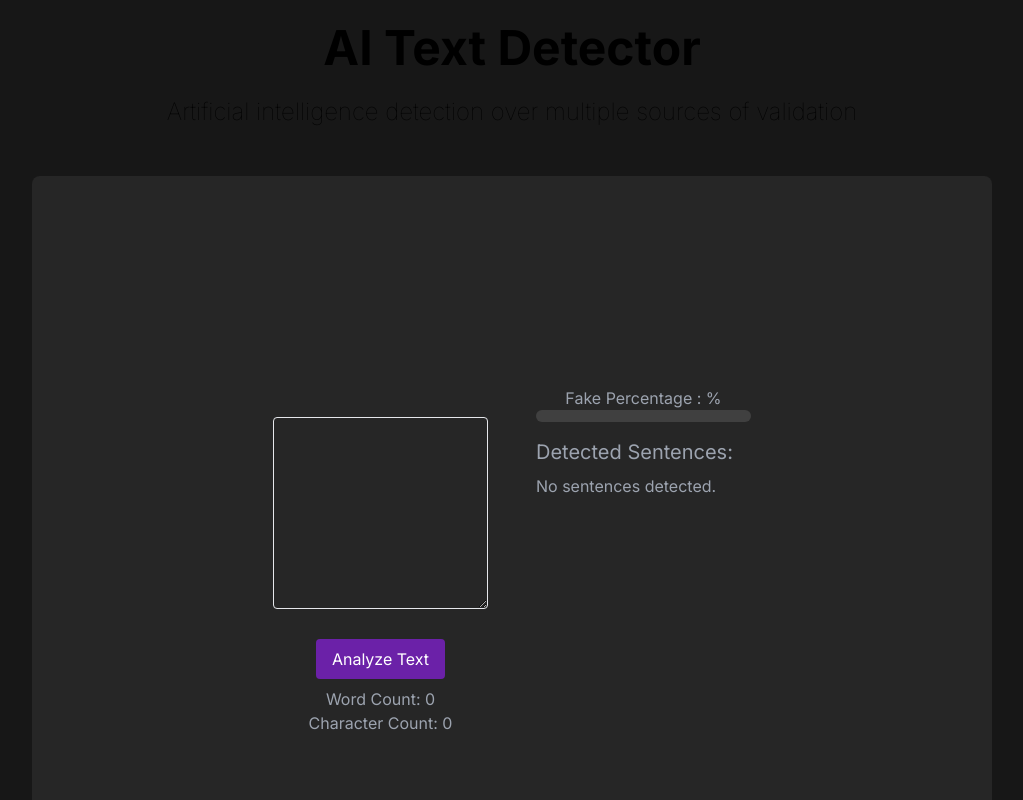
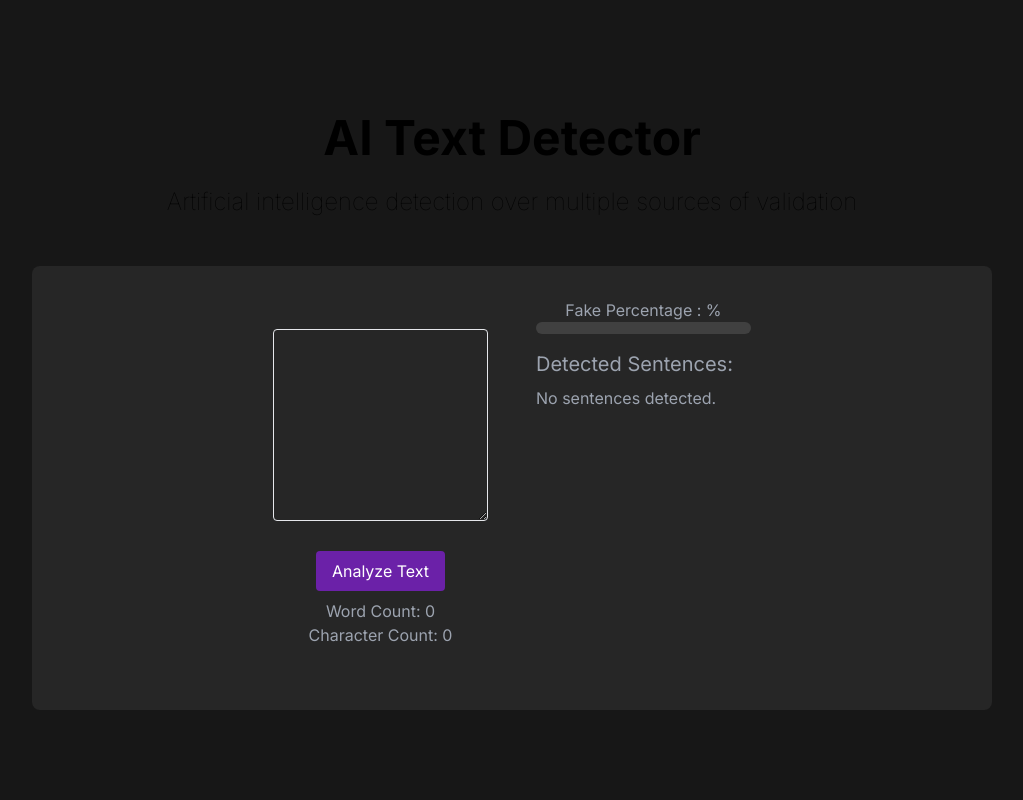
Before and after one commit to 0xw01f/GPT-Detector, a Next.js app: page / in a window 1280 px wide. Shown: the top 800 px of the page, without its empty margins (128-1151 px from the left). Built offline with nearby package versions, Linux system fonts and the light colour scheme.

Commit message:
hardcoded api key

```diff
--- a/app/globals.css
+++ b/app/globals.css
@@ -36,3 +36,24 @@ mark {
   height: 300px; /* Set a fixed height for the div */
   overflow: auto; /* Enable the scrollbar when content exceeds the height */
 }
+
+
+/* width */
+::-webkit-scrollbar {
+  width: 10px;
+}
+
+/* Track */
+::-webkit-scrollbar-track {
+  background: #f1f1f1;
+}
+
+/* Handle */
+::-webkit-scrollbar-thumb {
+  background: #888;
+}
+
+/* Handle on hover */
+::-webkit-scrollbar-thumb:hover {
+  background: #555;
+}
--- a/app/page.js
+++ b/app/page.js
@@ -6,14 +6,15 @@ const TextDetector = () => {
   const [inputText, setInputText] = useState('');
   const [detectedSentences, setDetectedSentences] = useState([]);
   const [fakePercentage, setFakePercentage] = useState([]);
-
+  const [isButtonDisabled, setButtonDisabled] = useState(false);
 
   const [wordCount, setWordCount] = useState(0);
   const [characterCount, setCharacterCount] = useState(0);
 
   const handleInputChange = (e) => {
     const text = e.target.value;
-    setInputText(text);
+    //! Max 10 000 characters
+    setInputText(text.slice(0, 10000));
 
     // Calculate word count
     const words = text.trim().split(/\s+/);
@@ -63,11 +64,14 @@ const TextDetector = () => {
 
   const analyzeText = async () => {
     try {
+
+      setButtonDisabled(true);
+
       const response = await fetch('https://ai-content-detector-ai-gpt.p.rapidapi.com/api/detectText/', {
         method: 'POST',
         headers: {
           'Content-Type': 'application/json',
-          'X-RapidAPI-Key': process.env.API_KEY,
+          'X-RapidAPI-Key': "d9a5874814msh1bb6a08c6eb240ap19bc0ejsn2c777bdc67e1",
           'X-RapidAPI-Host': 'ai-content-detector-ai-gpt.p.rapidapi.com',
         },
         body: JSON.stringify({ text: inputText }),
@@ -82,6 +86,8 @@ const TextDetector = () => {
       setDetectedSentences(data.aiSentences);
       setFakePercentage(data.fakePercentage);
 
+      setButtonDisabled(false);
+
 
     } catch (error) {
       console.error('Error:', error.message);
@@ -93,13 +99,14 @@ const TextDetector = () => {
       <h1 className="text-5xl font-bold mt-6 text-4xl">AI Text Detector</h1>
       <h1 className="text-2xl font-thin mt-6 text-center max-sm:text-xl">Artificial intelligence detection over multiple sources of validation</h1>
 
-      <div className="bg-neutral-800 rounded-lg md:w-3/4 md:place-items-center mt-12 max-sm:w-screen">
-      <div className="md:flex md:flex md:items-center md:justify-center min-h-screen centered-child ">
+      <div className="bg-neutral-800 rounded-lg md:w-3/4 md:place-items-center md:mt-12 max-sm:w-screen">
+      <div className="md:flex md:flex md:items-center md:justify-center max-sm:min-h-screen centered-child ">
         <div className="md:w-1/2 p-6 ">
         <textarea className="w-full h-48 p-2 border bg-neutral-800 text-gray-400 rounded "  value={inputText}
         onChange={handleInputChange}/>
         <div className="mt-2 text-center">
-        <button className="mt-4 px-4 py-2 bg-purple-800 hover:bg-purple-600 text-white rounded" onClick={analyzeText}>Analyze Text</button>
+
+        <button className={`mt-4 px-4 py-2 bg-purple-800 hover:bg-purple-600 text-white rounded ${isButtonDisabled ? 'opacity-50 cursor-not-allowed' : ''}`} maxLength={10000} onClick={analyzeText} disabled={isButtonDisabled}>Analyze Text</button>
 
         </div>  <div className="mt-2 text-center">
         <p className="text-gray-400">Word Count: {wordCount}</p>
```
